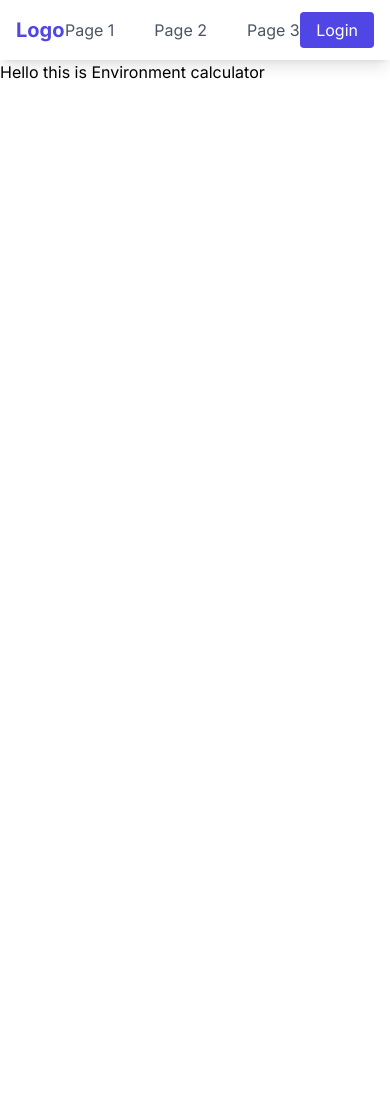
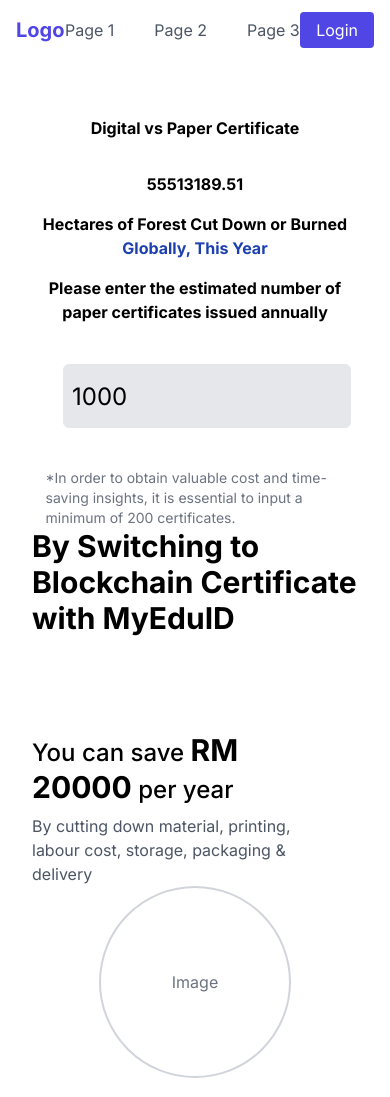
Before and after one commit to arazaq917/environment-calculator, a Next.js app: page / in a window 390 px wide. Shown: the top 1097 px of the page. Before the commit the page ends 844 px from the top, so only its background shows below. Built offline with nearby package versions, Linux system fonts and the light colour scheme.

Commit message:
basic functionality added

```diff
--- a/src/app/page.js
+++ b/src/app/page.js
@@ -1,12 +1,12 @@
-import Image from 'next/image'
 import Header from "./header";
 import React from "react";
+import PaperCalculator from "../components";
 
 export default function Home() {
   return (
     <div>
         <Header/>
-      <h1>Hello this is Environment calculator</h1>
+        <PaperCalculator/>
     </div>
   )
 }
--- /dev/null
+++ b/src/components/index.jsx
@@ -0,0 +1,173 @@
+'use client'
+import React, {useEffect, useState} from "react";
+
+const PaperCalculator = () => {
+    const [numberOfPages, setNumberOfPages] = useState(1000);
+    const [results, setResults] = useState({
+        CO2_saved: 0,
+        trees_saved: 0,
+        time_saved_minutes: 0,
+        time_saved_hours: 0,
+        money_saved: 0,
+        salary_saved: 0,
+        cost_decrease_percentage: 0
+    });
+    const initialTrees = Math.floor(Math.random() * (99999999 - 10000000 + 1) + 10000000);
+
+    const BASE_PAPER_CERTIFICATE_COST = 30;  // Assuming RM30 as the cost of a single paper certificate
+
+    const [treesCut, setTreesCut] = useState(initialTrees);
+
+    useEffect(() => {
+        calculateValues(1000)
+        const interval = setInterval(() => {
+            const randomFloat = Math.random();
+
+            setTreesCut(prevTrees => prevTrees + randomFloat);
+        }, 1000);
+        return () => clearInterval(interval);
+    }, []);
+
+    const calculatePaper = (e) => {
+        let val = parseInt(e.target.value, 10);
+        setNumberOfPages(val);
+        calculateValues(val)
+    }
+
+    const calculateValues = (val) => {
+        let moneySaved = val * 20;
+        let paperCertificateTotalCost = BASE_PAPER_CERTIFICATE_COST * val;
+        let costDecreasePercentage = ((paperCertificateTotalCost - moneySaved) / paperCertificateTotalCost) * 100;
+
+        setResults({
+            CO2_saved: val * 35,
+            trees_saved: val * 0.027,
+            time_saved_minutes: val * 8,
+            time_saved_hours: ((val * 8) / 60),
+            money_saved: moneySaved,
+            salary_saved: (val * 8 / 60) * 20,
+            cost_decrease_percentage: costDecreasePercentage
+        });
+    }
+
+    return(
+        <>
+        <div className="min-h-screen bg-gray-100 flex justify-center">
+            <div className="bg-white px-8 py-14 shadow-md w-full flex flex-col items-center sm:gap-12 lg:gap-24">
+                <div className="flex flex-col sm:gap-8 lg:gap-12 sm:w-full lg:w-2/4">
+                    <h1 className="sm:text-2xl lg:text-4xl font-bold lg:mb-4 text-center">
+                        Digital vs Paper Certificate
+                    </h1>
+                    <h1 className="sm:text-4xl lg:text-8xl font-bold mb-4 text-center mt-8">
+                        {treesCut.toFixed(2)}
+                    </h1>
+                    <h1 className="sm:text-2xl lg:text-4xl font-bold mb-4 text-center">
+                        Hectares of Forest Cut Down or Burned <span className="text-blue-800">Globally, This Year</span>
+                    </h1>
+
+                </div>
+                <div className="flex flex-col gap-3 items-center sm:w-full lg:w-2/4">
+                    <h1 className="sm:text-2xl lg:text-4xl font-bold mb-4 text-center w-11/12">
+                        Please enter the estimated number of paper certificates issued annually
+                    </h1>
+
+                    <div className="mb-4 w-72">
+                        <input
+                            value={numberOfPages}
+                            onChange={calculatePaper}
+                            type="number"
+                            placeholder="Enter number"
+                            className="w-full p-2 border rounded-md bg-gray-200 m-3 h-16 text-2xl"
+                        />
+                    </div>
+
+                    <p className="text-sm text-gray-500 w-11/12">
+                        *In order to obtain valuable cost and time-saving insights, it is essential to input a minimum of 200 certificates.
+                    </p>
+                </div>
+                <div className="flex flex-col gap-10 items-center sm:w-full lg:w-2/4">
+                    <h1 className="text-3xl font-bold mb-4">
+                        By Switching to Blockchain Certificate with MyEduID
+                    </h1>
+                    <div className="flex flex-col sm:flex-row mt-10">
+                        <div className="mr-10">
+                            <h2 className="text-2xl font-medium mb-2">
+                                You can save <span className="font-bold text-3xl">RM {results.money_saved}</span> per year
+                            </h2>
+
+                            <p className="text-gray-600">
+                                By cutting down material, printing, labour cost, storage, packaging & delivery
+                            </p>
+                        </div>
+
+                        <div className="flex-shrink-0 flex justify-center">
+                            <div className="h-48 w-48 border-2 rounded-full border-gray-300 flex items-center justify-center">
+                                <span className="text-gray-500">Image</span>
+                            </div>
+                        </div>
+                    </div>
+                    <div className="flex flex-col sm:flex-row mt-10">
+                        <div className="mr-10">
+                            <h2 className="text-2xl font-medium mb-2">
+                                <span className="font-bold text-3xl">{results.CO2_saved}g</span> Carbon Dioxide Reduction
+                            </h2>
+
+                            <p className="text-gray-600">
+                                Control greenhouse gas emissions, scoring win for a sustainable future
+                            </p>
+                        </div>
+
+                        <div className="flex-shrink-0 flex justify-center">
+                            <div className="h-48 w-48 border-2 rounded-full border-gray-300 flex items-center justify-center">
+                                <span className="text-gray-500">Image</span>
+                            </div>
+                        </div>
+                    </div>
+                    <div className="flex flex-col sm:flex-row">
+                        <div className="mr-10">
+                            <h2 className="text-2xl font-medium mb-2">
+                                Saved <span className="font-bold text-3xl">{results.trees_saved} Trees</span>
+                            </h2>
+
+                            <p className="text-gray-600">
+                                Saved trees from paper production plus trees that need to absorb {results.CO2_saved/1000}kg of CO2
+                            </p>
+                        </div>
+
+                        <div className="flex-shrink-0 flex justify-center">
+                            <div className="h-48 w-48 border-2 rounded-full border-gray-300 flex items-center justify-center">
+                                <span className="text-gray-500">Image</span>
+                            </div>
+                        </div>
+                    </div>
+                    <div className="flex flex-col sm:flex-row">
+                        <div className="mr-10">
+                            <h2 className="text-2xl font-medium mb-2">
+                                <span className="font-bold text-3xl">{results.time_saved_hours.toFixed(0)} Hours</span> productivity hours saved annually
+                            </h2>
+
+                            <p className="text-gray-600">
+                                That is a RM {results.salary_saved.toFixed(0)} salary saved in a year
+                            </p>
+                        </div>
+
+                        <div className="flex-shrink-0 flex justify-center">
+                            <div className="h-48 w-48 border-2 rounded-full border-gray-300 flex items-center justify-center">
+                                <span className="text-gray-500">Image</span>
+                            </div>
+                        </div>
+                    </div>
+                    <div className="text-center">
+                        <h2 className="text-3xl font-bold mb-4">Join Our Movement</h2>
+                        <button className="bg-gray-400 text-white px-6 py-3 rounded-full hover:bg-gray-700 focus:outline-none focus:ring-2 focus:ring-blue-500 focus:ring-opacity-50">
+                            Contact Us
+                        </button>
+                    </div>
+                </div>
+            </div>
+        </div>
+    </>
+    );
+}
+
+export default PaperCalculator
```
